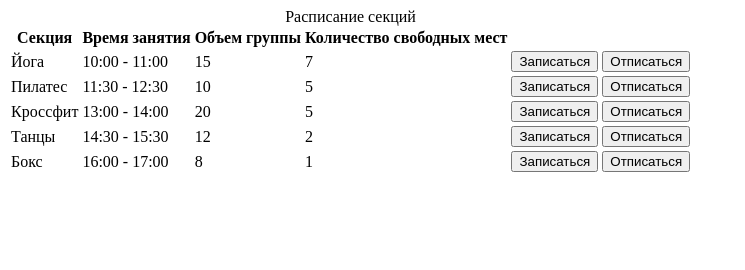
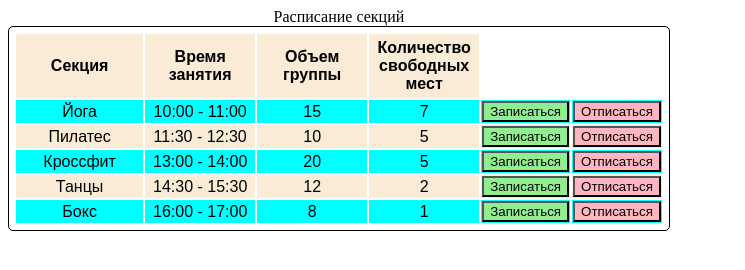
Before and after one commit to shipengineer/APIjs, a plain HTML site: page Lesson1/index.html in a window 1280 px wide. Shown: the whole page, without its empty margins (0-745 px from the left). Drawn offline with Linux system fonts and the light colour scheme.

Commit message:
finish styling

```diff
--- a/Lesson1/style.scss
+++ b/Lesson1/style.scss
@@ -0,0 +1,46 @@
+@font-face {
+  font-family: "Protest Riot", sans-serif;
+  src: url("https://fonts.googleapis.com/css2?family=Protest+Riot&display=swap");
+}
+@font-face {
+  font-family: "Comfortaa", sans-serif;
+  src: url(https://fonts.googleapis.com/css2?family=Comfortaa&display=swap);
+}
+.table {
+  border: 1px solid #000;
+  border-radius: 5px;
+  padding: 5px;
+  .tableHeaders {
+    font-family: "Protest Riot", sans-serif;
+    th {
+      padding: 5px;
+      height: 30px;
+      width: 100px;
+      text-align: center;
+      text-wrap: wrap;
+    }
+  }
+  tbody {
+    font-family: "Comfortaa", sans-serif;
+    &:nth-child(1n) {
+      background-color: aqua;
+    }
+    &:nth-child(2n) {
+      border: 2px solid green;
+      background-color: antiquewhite;
+    }
+  }
+  td {
+    text-align: center;
+  }
+  .trainingName {
+    width: 20%;
+  }
+
+  .subscribeButton {
+    background-color: lightgreen;
+  }
+  .unsubscribeButton {
+    background-color: lightpink;
+  }
+}
```
Also changed, not shown: Lesson1/style.css, 1 other file.
